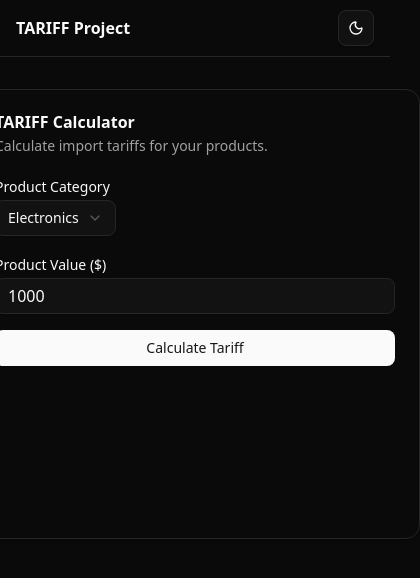
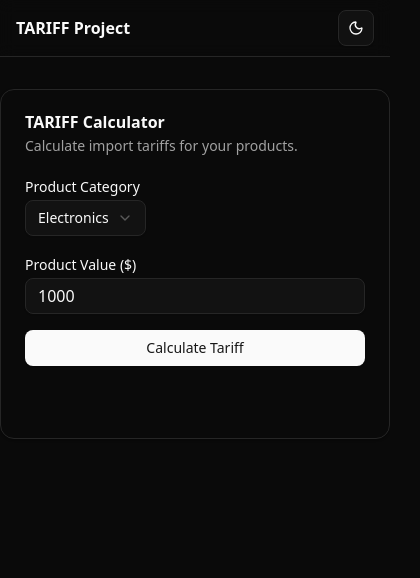
Before and after one commit to isaacpua/CS203-G5T1-AY2025T1, a React (Vite) app in the folder tariff-frontend/: page / in a window 390 px wide. Shown: the top 578 px of the page, 420 px wide, since content can reach past the window. Built offline with nearby package versions, Linux system fonts and the light colour scheme.

Commit message:
fix: responsiveness of the calculator

```diff
--- a/tariff-frontend/src/components/TariffCalculator.jsx
+++ b/tariff-frontend/src/components/TariffCalculator.jsx
@@ -40,7 +40,7 @@ function TariffCalculator() {
   };
 
   return (
-    <Card className="-[450px] min-w-[450px] min-h-[450px]">
+    <Card className="w-full md:w-[450px]">
       <CardHeader>
         <CardTitle>TARIFF Calculator</CardTitle>
         <CardDescription>Calculate import tariffs for your products.</CardDescription>
```
